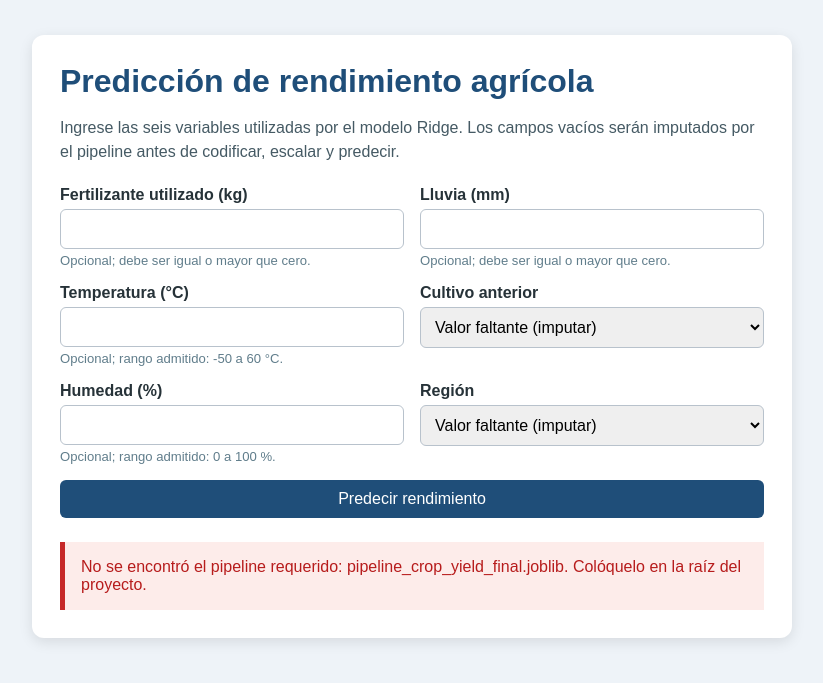
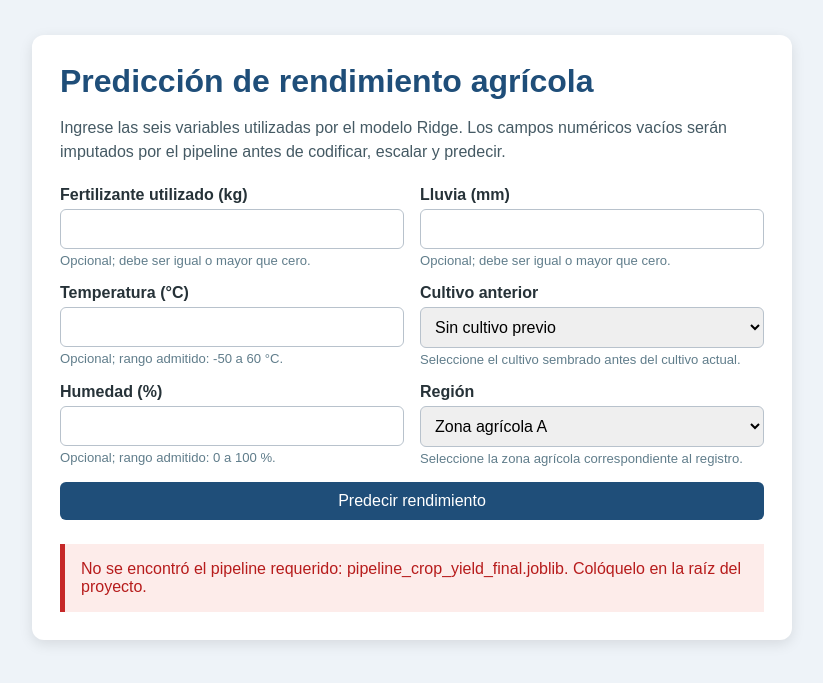
Before and after one commit to Mav432/crop_yield, a Flask app: page / in a window 1280 px wide. Shown: the top 683 px of the page, without its empty margins (228-1051 px from the left). Run offline with Flask 3, Linux system fonts and the light colour scheme.

Commit message:
second commit

```diff
--- a/app.py
+++ b/app.py
@@ -1,14 +1,16 @@
 import logging
 import math
+import os
 from pathlib import Path
 
 import joblib
 import pandas as pd
-from flask import Flask, render_template, request
+from flask import Flask, redirect, render_template, request, session, url_for
 from sklearn import __version__ as sklearn_version
 
 
 app = Flask(__name__)
+app.config["SECRET_KEY"] = os.environ.get("FLASK_SECRET_KEY", "crop-yield-dev-secret")
 logger = logging.getLogger(__name__)
 
 BASE_DIR = Path(__file__).resolve().parent
@@ -121,54 +123,61 @@ def validar_rangos(datos):
 
 @app.route("/", methods=["GET", "POST"])
 def index():
-    resultado = None
-    error = error_carga_modelo
-    valores = request.form.to_dict() if request.method == "POST" else {}
+    if request.method == "GET":
+        resultado = session.pop("resultado", None)
+        error_sesion = session.pop("error", None)
+        error = error_sesion if error_sesion is not None else error_carga_modelo
 
-    if request.method == "POST" and modelo is not None:
-        try:
-            datos = {
-                "Fertilizer_Used_kg": leer_numero("Fertilizer_Used_kg"),
-                "Rainfall_mm": leer_numero("Rainfall_mm"),
-                "Temperature_C": leer_numero("Temperature_C"),
-                "Previous_Crop": leer_categoria("Previous_Crop"),
-                "Humidity_pct": leer_numero("Humidity_pct"),
-                "Region": leer_categoria("Region"),
-            }
-            validar_rangos(datos)
+        return render_template(
+            "index.html",
+            resultado=resultado,
+            error=error,
+            valores={},
+        )
 
-            # El orden coincide con las seis características seleccionadas.
-            datos_usuario = pd.DataFrame(
-                [[datos[columna] for columna in COLUMNAS_MODELO]],
-                columns=COLUMNAS_MODELO,
+    if modelo is None:
+        session["error"] = error_carga_modelo
+        return redirect(url_for("index"))
+
+    try:
+        datos = {
+            "Fertilizer_Used_kg": leer_numero("Fertilizer_Used_kg"),
+            "Rainfall_mm": leer_numero("Rainfall_mm"),
+            "Temperature_C": leer_numero("Temperature_C"),
+            "Previous_Crop": leer_categoria("Previous_Crop"),
+            "Humidity_pct": leer_numero("Humidity_pct"),
+            "Region": leer_categoria("Region"),
+        }
+        validar_rangos(datos)
+
+        # El orden coincide con las seis características seleccionadas.
+        datos_usuario = pd.DataFrame(
+            [[datos[columna] for columna in COLUMNAS_MODELO]],
+            columns=COLUMNAS_MODELO,
+        )
+
+        prediccion = float(modelo.predict(datos_usuario)[0])
+        if not math.isfinite(prediccion):
+            raise ValueError("El pipeline produjo una predicción no válida.")
+        session["resultado"] = round(prediccion, 2)
+    except ValueError as exc:
+        session["error"] = str(exc)
+    except AttributeError as exc:
+        if "_fill_dtype" in str(exc):
+            session["error"] = (
+                "El pipeline fue cargado con una versión incompatible de "
+                "scikit-learn. Este archivo requiere scikit-learn==1.7.1."
             )
+        else:
+            logger.exception("Error de atributos durante la predicción")
+            session["error"] = f"No se pudo generar la predicción: {exc}"
+    except Exception as exc:
+        logger.exception("No se pudo generar la predicción")
+        session["error"] = f"No se pudo generar la predicción: {exc}"
 
-            prediccion = float(modelo.predict(datos_usuario)[0])
-            if not math.isfinite(prediccion):
-                raise ValueError("El pipeline produjo una predicción no válida.")
-            resultado = round(prediccion, 2)
-            error = None
-        except ValueError as exc:
-            error = str(exc)
-        except AttributeError as exc:
-            if "_fill_dtype" in str(exc):
-                error = (
-                    "El pipeline fue cargado con una versión incompatible de "
-                    "scikit-learn. Este archivo requiere scikit-learn==1.7.1."
-                )
-            else:
-                logger.exception("Error de atributos durante la predicción")
-                error = f"No se pudo generar la predicción: {exc}"
-        except Exception as exc:
-            logger.exception("No se pudo generar la predicción")
-            error = f"No se pudo generar la predicción: {exc}"
-
-    return render_template(
-        "index.html",
-        resultado=resultado,
-        error=error,
-        valores=valores,
-    )
+    # Redirige después de predecir para recargar la página, limpiar los inputs
+    # y evitar reenviar el formulario al actualizar el navegador.
+    return redirect(url_for("index"))
 
 
 if __name__ == "__main__":
--- a/templates/index.html
+++ b/templates/index.html
@@ -101,7 +101,8 @@
     <h1>Predicción de rendimiento agrícola</h1>
     <p class="intro">
         Ingrese las seis variables utilizadas por el modelo Ridge. Los campos
-        vacíos serán imputados por el pipeline antes de codificar, escalar y predecir.
+        numéricos vacíos serán imputados por el pipeline antes de codificar,
+        escalar y predecir.
     </p>
 
     <form method="post" novalidate>
@@ -126,13 +127,13 @@
         <div>
             <label for="Previous_Crop">Cultivo anterior</label>
             <select id="Previous_Crop" name="Previous_Crop">
-                <option value="" {% if not valores.get('Previous_Crop') %}selected{% endif %}>Valor faltante (imputar)</option>
-                <option value="Rice" {% if valores.get('Previous_Crop') == 'Rice' %}selected{% endif %}>Rice</option>
-                <option value="Barley" {% if valores.get('Previous_Crop') == 'Barley' %}selected{% endif %}>Barley</option>
-                <option value="Wheat" {% if valores.get('Previous_Crop') == 'Wheat' %}selected{% endif %}>Wheat</option>
-                <option value="Maize" {% if valores.get('Previous_Crop') == 'Maize' %}selected{% endif %}>Maize</option>
-                <option value="Sin_cultivo_previo" {% if valores.get('Previous_Crop') == 'Sin_cultivo_previo' %}selected{% endif %}>Sin cultivo previo</option>
+                <option value="Sin_cultivo_previo" {% if not valores.get('Previous_Crop') or valores.get('Previous_Crop') == 'Sin_cultivo_previo' %}selected{% endif %}>Sin cultivo previo</option>
+                <option value="Rice" {% if valores.get('Previous_Crop') == 'Rice' %}selected{% endif %}>Arroz</option>
+                <option value="Barley" {% if valores.get('Previous_Crop') == 'Barley' %}selected{% endif %}>Cebada</option>
+                <option value="Wheat" {% if valores.get('Previous_Crop') == 'Wheat' %}selected{% endif %}>Trigo</option>
+                <option value="Maize" {% if valores.get('Previous_Crop') == 'Maize' %}selected{% endif %}>Maíz</option>
             </select>
+            <span class="ayuda">Seleccione el cultivo sembrado antes del cultivo actual.</span>
         </div>
 
         <div>
@@ -144,12 +145,12 @@
         <div>
             <label for="Region">Región</label>
             <select id="Region" name="Region">
-                <option value="" {% if not valores.get('Region') %}selected{% endif %}>Valor faltante (imputar)</option>
-                <option value="Region_A" {% if valores.get('Region') == 'Region_A' %}selected{% endif %}>Region_A</option>
-                <option value="Region_B" {% if valores.get('Region') == 'Region_B' %}selected{% endif %}>Region_B</option>
-                <option value="Region_C" {% if valores.get('Region') == 'Region_C' %}selected{% endif %}>Region_C</option>
-                <option value="Region_D" {% if valores.get('Region') == 'Region_D' %}selected{% endif %}>Region_D</option>
+                <option value="Region_A" {% if not valores.get('Region') or valores.get('Region') == 'Region_A' %}selected{% endif %}>Zona agrícola A</option>
+                <option value="Region_B" {% if valores.get('Region') == 'Region_B' %}selected{% endif %}>Zona agrícola B</option>
+                <option value="Region_C" {% if valores.get('Region') == 'Region_C' %}selected{% endif %}>Zona agrícola C</option>
+                <option value="Region_D" {% if valores.get('Region') == 'Region_D' %}selected{% endif %}>Zona agrícola D</option>
             </select>
+            <span class="ayuda">Seleccione la zona agrícola correspondiente al registro.</span>
         </div>
 
         <div class="full">
```
Also changed, not shown: 1 other file.
